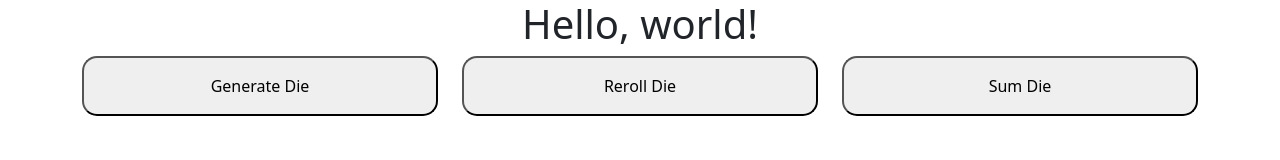
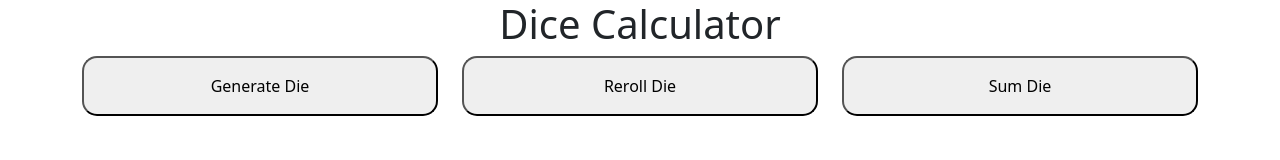
Before and after one commit to audanielha/js-dicey-business, a plain HTML site: page index.html in a window 1280 px wide. Drawn offline with nearby package versions, Linux system fonts and the light colour scheme.

```diff
--- a/index.html
+++ b/index.html
@@ -8,7 +8,7 @@
     <link rel="stylesheet" href="/style.css">
   </head>
   <body>
-    <h1 class="text-center">Hello, world!</h1>
+    <h1 class="text-center">Dice Calculator</h1>
 
     <section id="dieButtonContainer">
         <div class="container">
```
